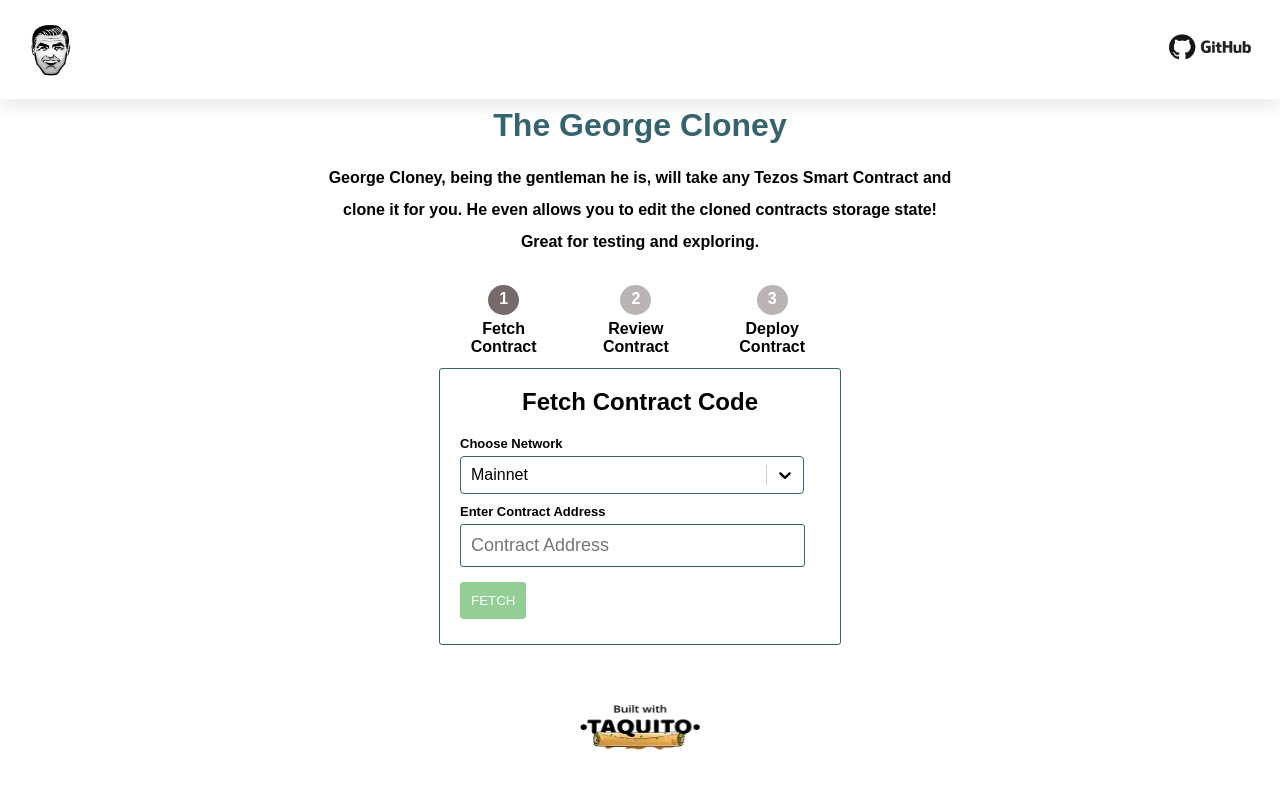
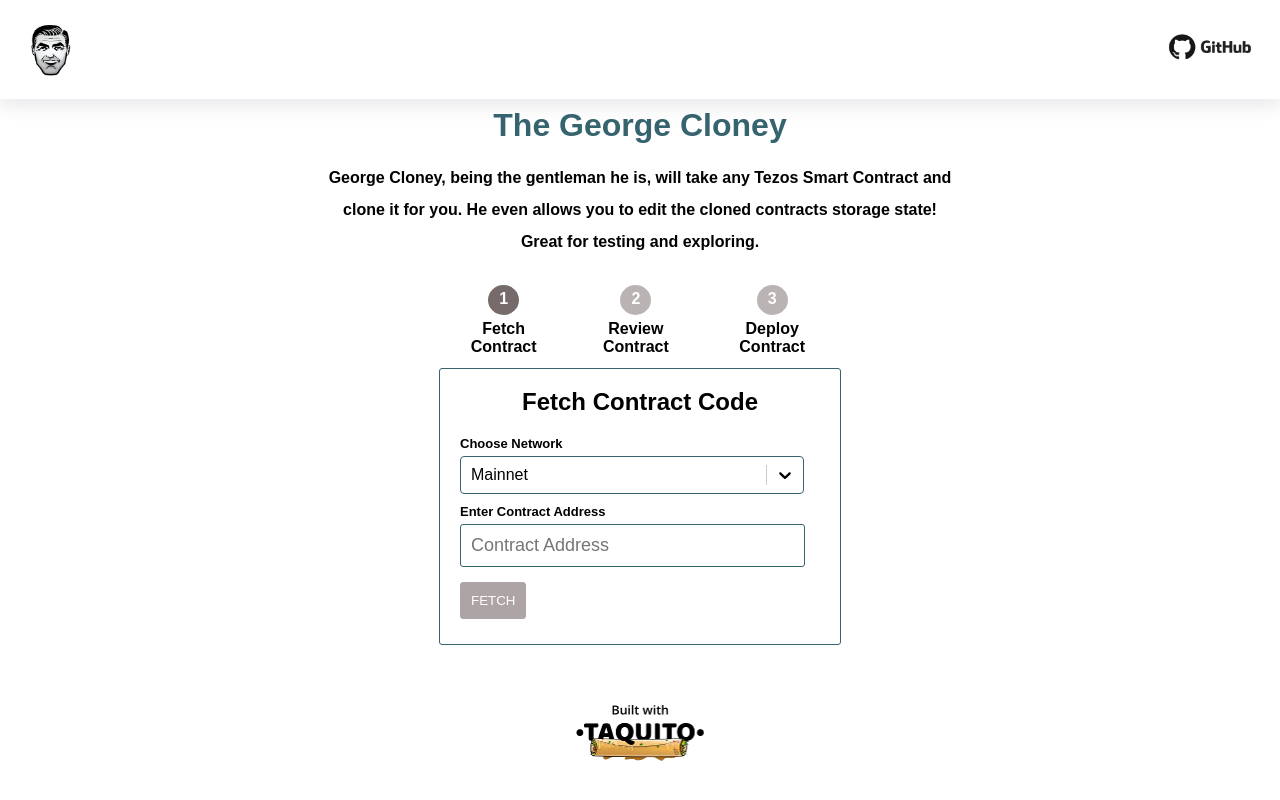
Before and after one commit to ecadlabs/george-cloney, a React (Create React App) app: page / in a window 1280 px wide. Built offline with nearby package versions, Linux system fonts and the light colour scheme.

Commit message:
updates to built with taquito logo and various small changes

```diff
--- a/src/App.css
+++ b/src/App.css
@@ -172,8 +172,8 @@ li {
 #show-balance-button:disabled,
 #show-balance-button-hovered:disabled {
   opacity: 0.6 !important;
-  background-color: #4caf50 !important;
-  border: 1px solid #4caf50 !important;
+  background-color: #776a6a !important;
+  border: 1px solid #776a6a !important;
   color: white !important;
 }
 
@@ -203,6 +203,7 @@ li {
 .built-with-taquito-logo {
   display: flex;
   margin-top: 60px;
+  margin-bottom: 30px;
 }
 
 .built-with-taquito-logo img {
--- a/src/App.tsx
+++ b/src/App.tsx
@@ -197,7 +197,7 @@ const App: React.FC = (): ReactElement => {
         <Editor currentStep={currentStep} code={code} storage={storage} />
       </div>
       <div className="built-with-taquito-logo">
-        <img height="45" width="120" alt="Built with Taquito logo" src="built-with-taquito.png" />
+        <img height="56" width="128" alt="Built with Taquito logo" src="built-with-taquito.png" />
       </div>
     </>
   );
--- a/src/components/OriginateContractForm/index.tsx
+++ b/src/components/OriginateContractForm/index.tsx
@@ -48,7 +48,7 @@ const LaunchForm = (props: LaunchFormProps): ReactElement | null => {
                 className={chosenSigner === "ephemeral" ? "signer-button-selected" : "signer-button"}
                 htmlFor="ephemeral"
               >
-                Ephemeral Key
+                Let Us Sign
               </label>
             </>
           )}
```
